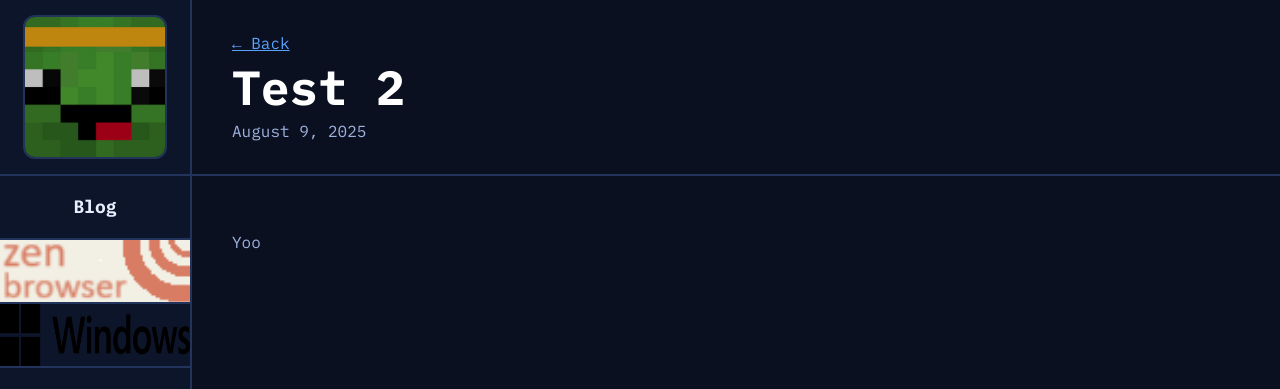
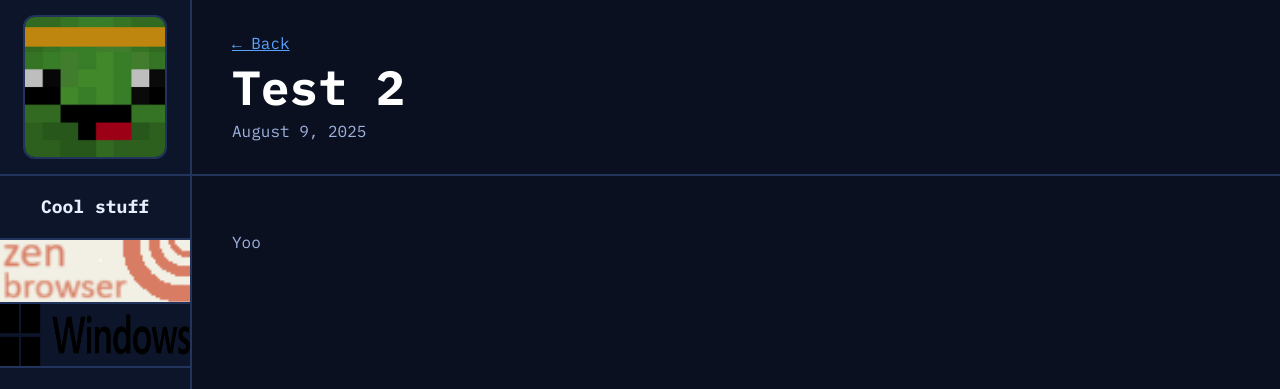
Before and after one commit to Wooldrum/wooldrum.github.io, a Jekyll site: the page built from _posts/2025-08-09-test-2.md, in a window 1280 px wide. Shown: the top 389 px of the page. Built offline with Jekyll 4.4.1, drawn with Linux system fonts in a browser that asks for light colours; nearby versions of some CDN libraries.

Commit message:
changed from blog to cool stuff

```diff
--- a/_layouts/post.html
+++ b/_layouts/post.html
@@ -117,7 +117,7 @@
         <nav class="flex flex-row md:flex-col w-full">
           <!-- “Blog” label (not a link) -->
           <div class="h-16 w-full flex items-center justify-center border-b-2 border-dark-line">
-            <span class="text-lg font-semibold text-dark-text">Blog</span>
+            <span class="text-lg font-semibold text-dark-text">Cool stuff</span>
           </div>
 
           <!-- Zen tile -->
```
